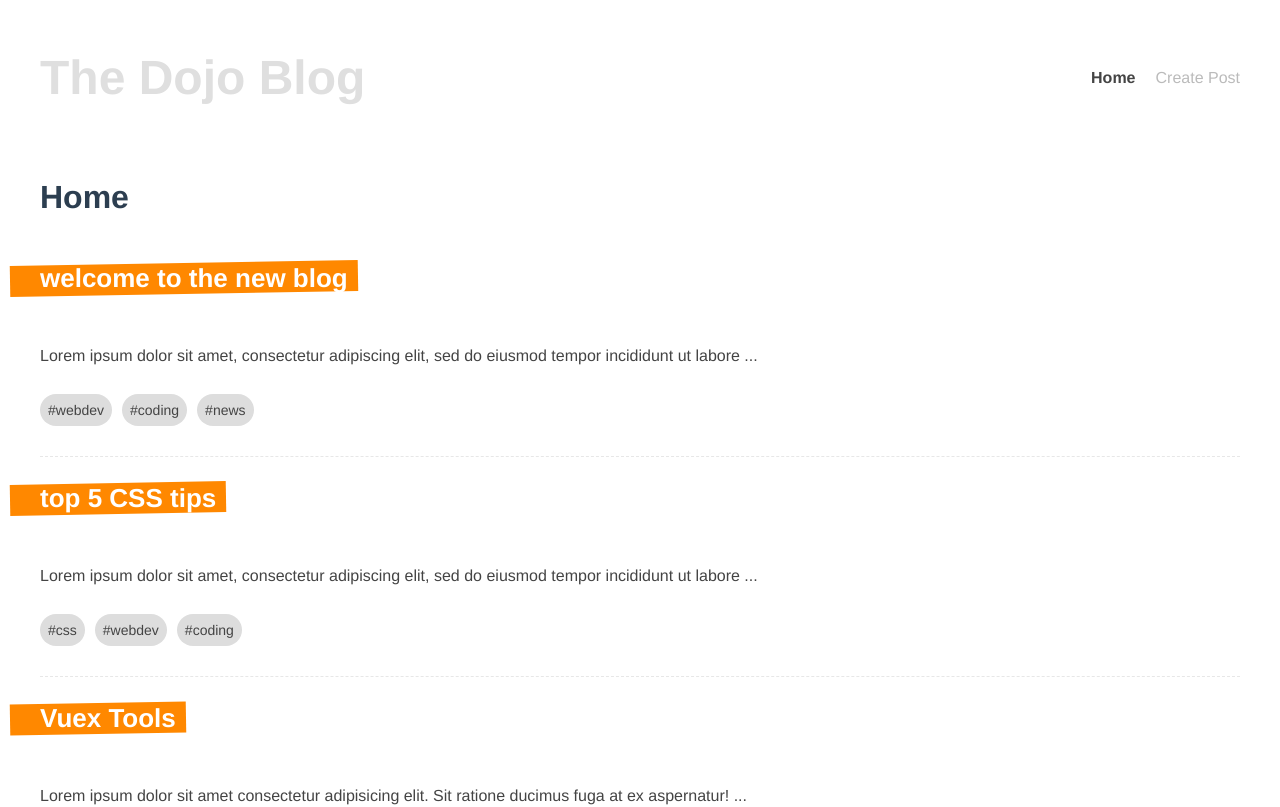
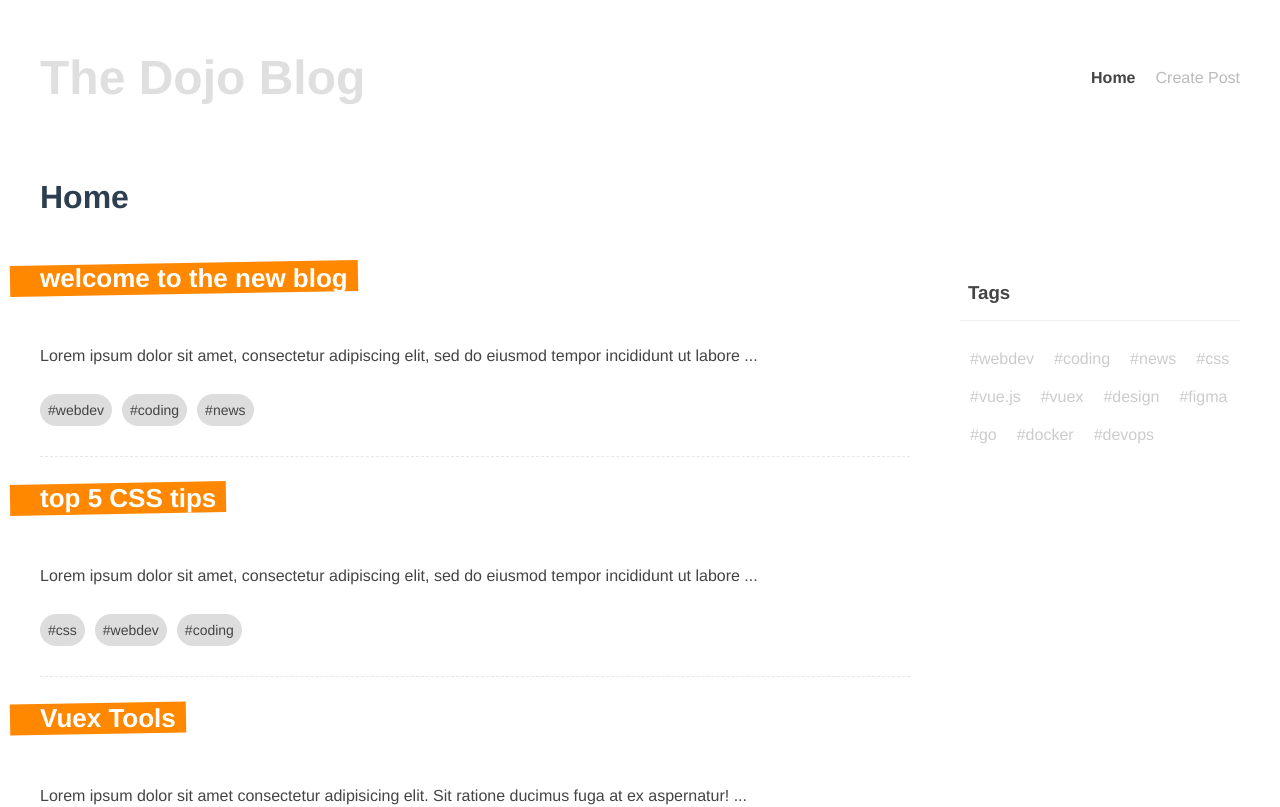
Before and after one commit to sendgn/dojo-blog, a Vue app: page / in a window 1280 px wide. Shown: the top 807 px of the page. Built offline with nearby package versions, Linux system fonts and the light colour scheme; data requests are answered from the project's data file.

Commit message:
Add tag cloud

```diff
--- a/data/db.json
+++ b/data/db.json
@@ -39,6 +39,23 @@
         "figma"
       ],
       "id": 4
+    },
+    {
+      "title": "Photoshop Tips and Tricks",
+      "body": "Lorem ipsum dolor sit amet consectetur adipisicing elit. Similique nostrum dolore sint quidem distinctio ducimus neque quae. Fugit ex reprehenderit quod inventore saepe aliquam facilis, deserunt consequuntur similique quas, ullam fuga. Molestiae omnis, numquam quibusdam delectus commodi iusto in necessitatibus ipsam sequi nihil recusandae ipsum repellat voluptatum eveniet, eius illum similique voluptatibus nisi quo vero blanditiis dolore placeat dolorem. Facilis!",
+      "tags": [
+        "go"
+      ],
+      "id": 5
+    },
+    {
+      "title": "Where to begin with Docker?",
+      "body": "Lorem ipsum dolor sit amet consectetur adipisicing elit. Suscipit, cumque! Eos exercitationem consectetur, iste, voluptate eius, asperiores blanditiis doloribus nam perferendis autem impedit harum. Neque consequatur voluptate perspiciatis quas vitae enim, eos quod laboriosam blanditiis.",
+      "tags": [
+        "docker",
+        "devops"
+      ],
+      "id": 6
     }
   ]
 }
--- a/src/App.vue
+++ b/src/App.vue
@@ -21,4 +21,9 @@ export default {
   .error {
     color: crimson;
   }
+  .layout {
+    display: grid;
+    grid-template-columns: 3fr 1fr;
+    gap: 40px;
+  }
 </style>
--- /dev/null
+++ b/src/components/TagCloud.vue
@@ -0,0 +1,45 @@
+<template>
+  <div class="tag-cloud">
+    <h3>Tags</h3>
+    <div v-for="tag in tags" :key="tag">
+      <router-link :to="{ name: 'tag', params: { tag: tag } }">
+        #{{ tag }}
+      </router-link>
+    </div>
+  </div>
+</template>
+
+<script>
+  import useTags from '../composables/useTags.js'
+
+  export default {
+    props: ['posts'],
+    setup(props) {
+      const { tags } = useTags(props.posts)
+      return { tags }
+    }
+  }
+</script>
+
+<style>
+  .tag-cloud {
+    padding: 10px 0 10px 10px;
+  }
+  .tag-cloud h3 {
+    border-bottom: 1px solid #eee;
+    padding: 16px 8px;
+    color: #444;
+  }
+  .tag-cloud div {
+    display: inline-block;
+    padding: 10px;
+  }
+  .tag-cloud a {
+    color: #ccc;
+    text-decoration: none;
+  }
+  .tag-cloud a.router-link-active {
+    color: #ff8800;
+    font-weight: bold;
+  }
+</style>
--- /dev/null
+++ b/src/composables/useTags.js
@@ -0,0 +1,16 @@
+import { ref } from 'vue'
+
+const useTags = (posts) => {
+  const tags = ref([])
+  const tagSet = new Set()
+
+  posts.forEach(post => {
+    post.tags.forEach(tag => tagSet.add(tag))
+  })
+
+  tags.value = [...tagSet]
+
+  return { tags }
+}
+
+export default useTags
--- a/src/views/HomeView.vue
+++ b/src/views/HomeView.vue
@@ -2,8 +2,9 @@
   <div class="home">
     <h1>Home</h1>
     <div v-if="error" class="error">{{ error }}</div>
-    <div v-if="posts.length">
+    <div v-if="posts.length" class="layout">
       <PostList :posts="posts" />
+      <TagCloud :posts="posts" />
     </div>
     <div v-else-if="!error">
       <PendingSpinner />
@@ -12,13 +13,14 @@
 </template>
 
 <script>
+  import getPosts from '../composables/getPosts'
   import PostList from '../components/PostList.vue'
-import getPosts from '../composables/getPosts'
   import PendingSpinner from '../components/PendingSpinner.vue'
+  import TagCloud from '../components/TagCloud.vue'
 
   export default {
     name: 'HomeView',
-  components: { PostList, PendingSpinner },
+    components: { PostList, PendingSpinner, TagCloud },
     setup() {
       const { posts, error, load } = getPosts()
 
--- a/src/views/TagView.vue
+++ b/src/views/TagView.vue
@@ -1,8 +1,9 @@
 <template>
   <div class="tag">
     <div v-if="error" class="error">{{ error }}</div>
-    <div v-if="posts.length">
+    <div v-if="posts.length" class="layout">
       <PostList :posts="postsWithTag" />
+      <TagCloud :posts="posts" />
     </div>
     <div v-else-if="!error">
       <PendingSpinner />
@@ -13,13 +14,14 @@
 <script>
 import PendingSpinner from '../components/PendingSpinner.vue'
 import PostList from '../components/PostList.vue'
+import TagCloud from '../components/TagCloud.vue'
 import getPosts from '../composables/getPosts'
 import { useRoute } from 'vue-router'
 import { computed } from 'vue'
 
 export default {
   name: 'TagView',
-  components: { PostList, PendingSpinner },
+  components: { PostList, PendingSpinner, TagCloud },
   setup() {
     const route = useRoute()
     const { posts, error, load } = getPosts()
```
Lines whose indentation alone changed are shown as unchanged.
